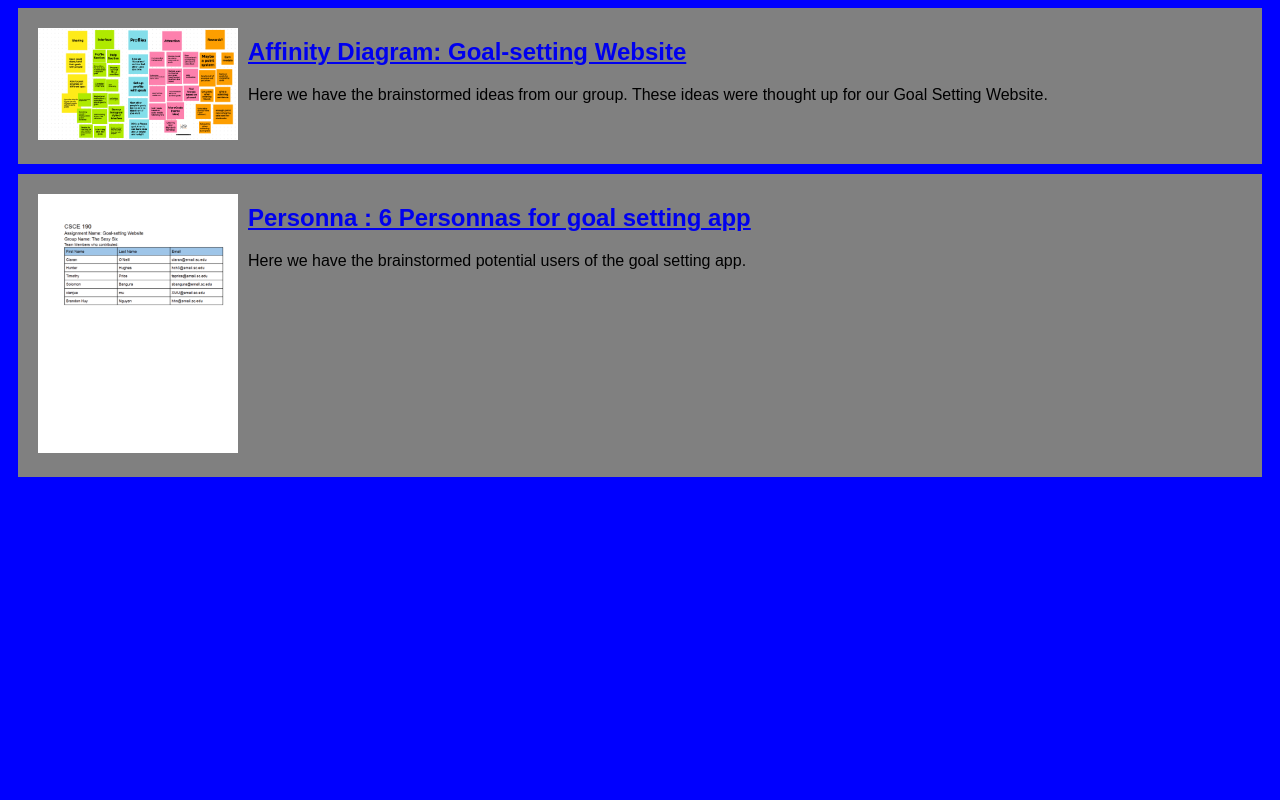
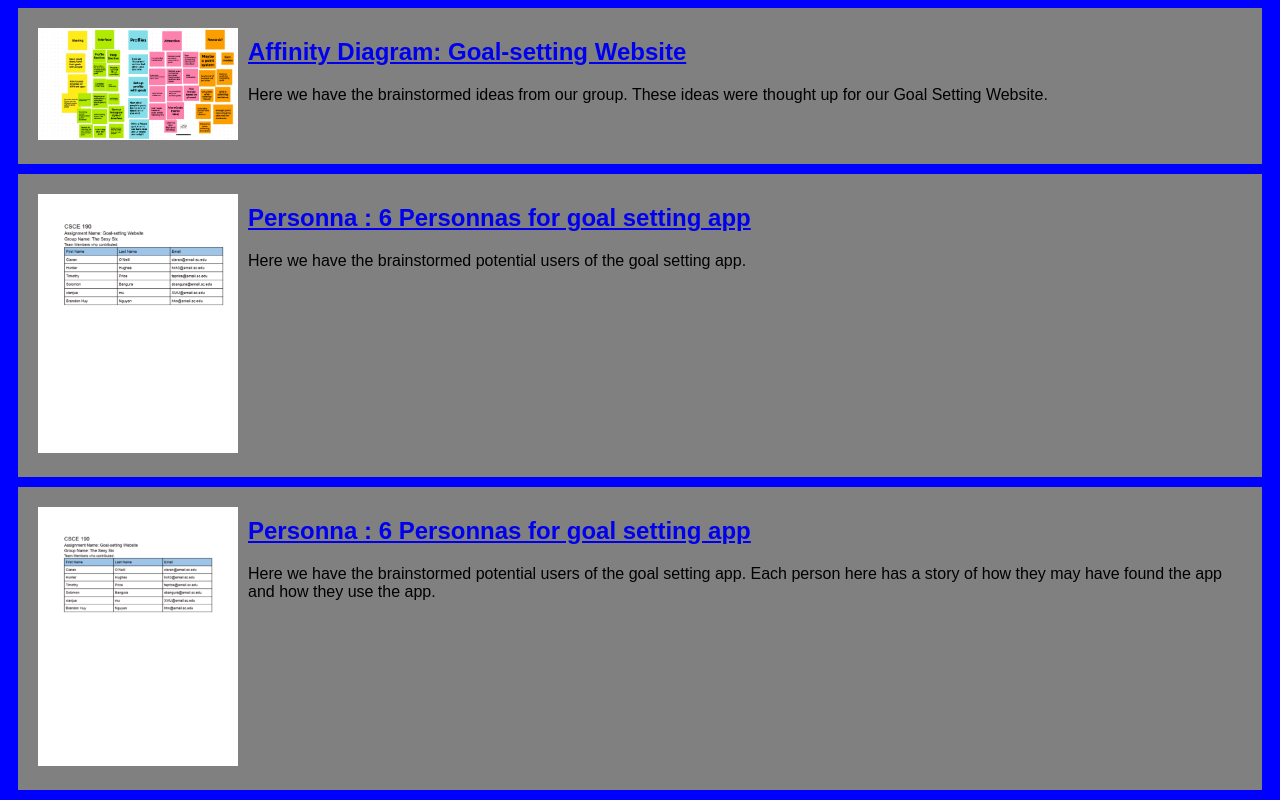
Before and after one commit to HunterHughess/HunterHughess.github.io, a plain HTML site: page index.html in a window 1280 px wide. Shown: the part 343-1143 px from the top of the page. Before the commit the page ends 830 px from the top, so only its background shows below. Drawn offline with Linux system fonts and the light colour scheme.

Commit message:
Add files via upload

```diff
--- a/index.html
+++ b/index.html
@@ -39,5 +39,16 @@
                         </p>
                 </section>
         </section>
+
+        <!-- StoryBoard Assignment-->
+        <section class="assignment">
+                <a href="files/StoryBoardFinal.pdf"><img src="images/StoryBoardFinal(png).png"></a>
+                <section class="ass-details">
+                        <a href="files/StoryBoardFinal.pdf"><h2>Personna : 6 Personnas for goal setting app </h2></a>
+                        <p>
+                             Here we have the brainstormed potential users of the goal setting app. Each person here has a story of how they may have found the app and how they use the app.
+                        </p>
+                </section>
+        </section>
         </body>
 </html>
```
Also changed, not shown: images/Screen Shot 2022-10-19 at 2.13.07 PM.png (added), images/StoryBoardFinal(png).png (added), 2 other files.
